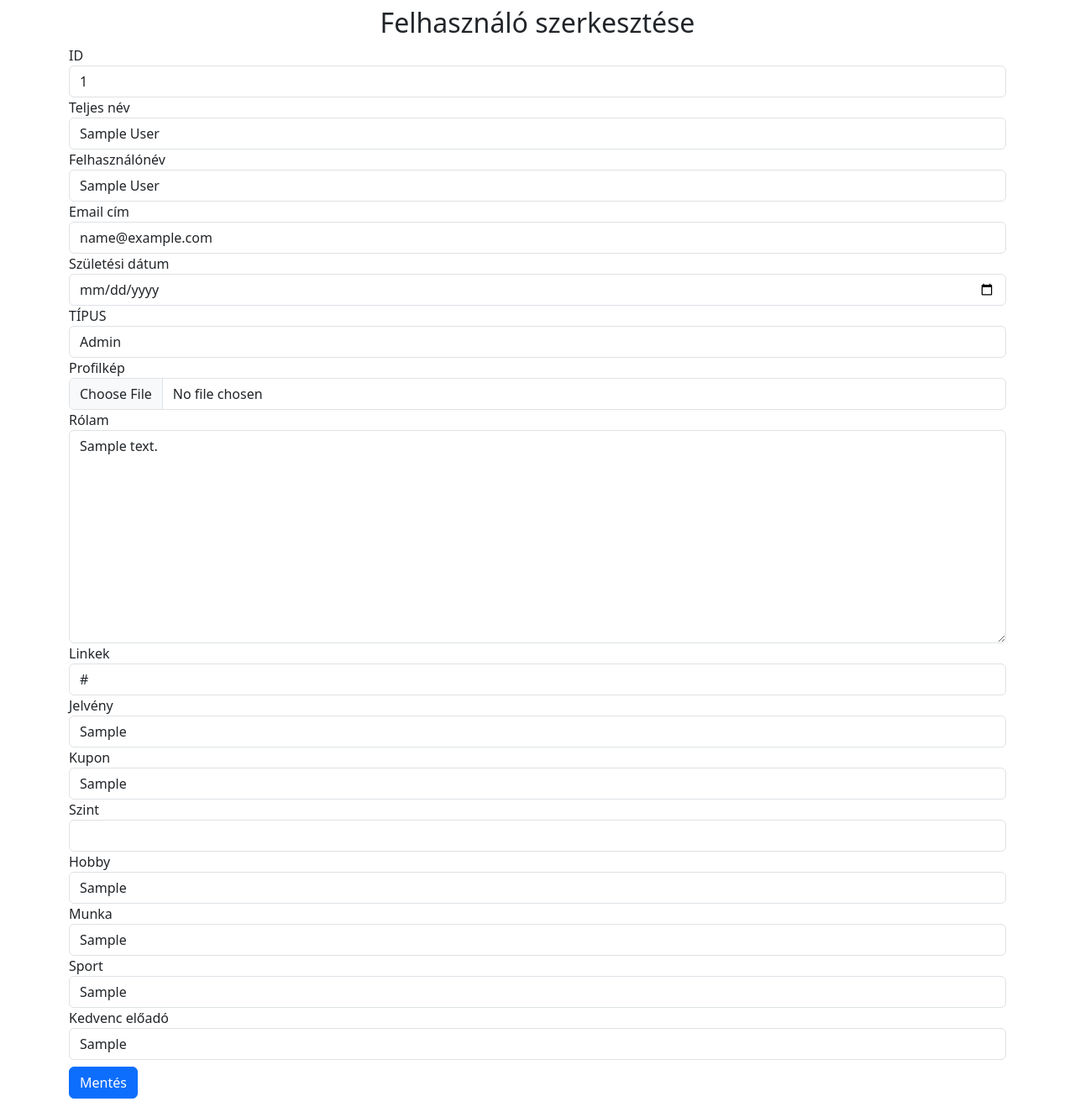
After one commit to badzso-boop/licit, a PHP site: page /components/user-edit.php?id=1 in a window 1280 px wide. The commit adds this page. Shown: the whole page at 84% size. Run offline with PHP 8.4, Linux system fonts and the light colour scheme; tables that the repository leaves empty or names only in its code hold one stand-in row (values such as "Sample post"); data that the repository does not hold is empty.

Commit message:
user edit

```diff
--- /dev/null
+++ b/components/header.php
@@ -0,0 +1,16 @@
+<head>
+    <meta charset="UTF-8">
+    <meta http-equiv="X-UA-Compatible" content="IE=edge">
+    <meta name="viewport" content="width=device-width, initial-scale=1.0">
+    <title>Adnijo</title>
+
+    <link href="https://cdn.jsdelivr.net/npm/bootstrap@5.3.0-alpha1/dist/css/bootstrap.min.css" rel="stylesheet" integrity="sha384-GLhlTQ8iRABdZLl6O3oVMWSktQOp6b7In1Zl3/Jr59b6EGGoI1aFkw7cmDA6j6gD" crossorigin="anonymous">
+    <link rel="stylesheet" href="https://cdn.jsdelivr.net/npm/bootstrap-icons@1.10.3/font/bootstrap-icons.css">
+
+    <script src="https://cdn.jsdelivr.net/npm/@popperjs/core@2.11.6/dist/umd/popper.min.js" integrity="sha384-oBqDVmMz9ATKxIep9tiCxS/Z9fNfEXiDAYTujMAeBAsjFuCZSmKbSSUnQlmh/jp3" crossorigin="anonymous"></script>
+    <script src="https://cdn.jsdelivr.net/npm/bootstrap@5.3.0-alpha1/dist/js/bootstrap.min.js" integrity="sha384-mQ93GR66B00ZXjt0YO5KlohRA5SY2XofN4zfuZxLkoj1gXtW8ANNCe9d5Y3eG5eD" crossorigin="anonymous"></script>
+
+
+    <script src="js/script.js"></script>
+    <link rel="stylesheet" href="css/style.css">
+</head>
--- /dev/null
+++ b/components/user-edit.php
@@ -0,0 +1,110 @@
+<?php include_once 'header.php' ?>
+<section>
+    <div class="container mt-2">
+        <h2 class="text-center">Felhasználó szerkesztése</h2>
+        <?php
+            require_once '../includes/dbh.inc.php';
+            require_once '../includes/functions.inc.php';
+
+            $id = $_GET["id"];
+
+            $user = getSpecificUser($conn, $id);
+
+            if ($user->num_rows > 0) {
+                while($seged = $user->fetch_assoc()) {
+                    echo '<form action="../includes/edit-user.inc.php" method="post">
+                            <div class="form-group">
+                                <!--ID-->
+                                <label for="exampleInputEmail1">ID</label>
+                                <input readonly type="number" name="id" class="form-control" placeholder="Teljes név" value="'.$seged["id"].'">
+                            </div>
+                            <div class="form-group">
+                                <!--TELJES NÉV-->
+                                <label for="exampleInputEmail1">Teljes név</label>
+                                <input type="text" name="name" class="form-control" placeholder="Teljes név" value="'.$seged["name"].'">
+                            </div>
+                            <div class="form-group">
+                                <!--FELHASZNÁLÓNÉV-->
+                                <label for="exampleInputEmail1">Felhasználónév</label>
+                                <input type="text" name="uname" class="form-control" placeholder="Felhasználónév" value="'.$seged["uname"].'">
+                            </div>
+                            <div class="form-group">
+                                <!--E-MAIL CÍM-->
+                                <label for="exampleInputEmail1">Email cím</label>
+                                <input type="email" name="email" class="form-control" placeholder="Email" value="'.$seged["email"].'">
+                            </div>
+                            <div class="form-group">
+                                <!--DÁTUM-->
+                                <label for="exampleInputEmail1">Születési dátum</label>
+                                <input type="date" name="borndate" class="form-control" value="'.$seged["bornDate"].'">
+                            </div>
+
+
+
+                            <div class="form-group">
+                                <!--TÍPUS-->
+                                <label for="exampleInputEmail1">TÍPUS</label>
+                                <select name="type" class="form-control">
+                                    <option value="admin">Admin</option>
+                                    <option value="user">Felhasználó</option>
+                                </select>
+                            </div>
+
+
+                            <div class="form-group">
+                                <!--PROFILKÉP-->
+                                <label for="exampleInputEmail1">Profilkép</label>
+                                <input type="file" name="profileImg" class="form-control">
+                            </div>
+                            <div class="form-group">
+                                <!--RÓLAM-->
+                                <label for="exampleInputEmail1">Rólam</label>
+                                <textarea name="about" cols="30" rows="10" class="form-control">'.$seged["about"].'</textarea>
+                            </div>
+                            <div class="form-group">
+                                <!--LINKEK-->
+                                <label for="exampleInputEmail1">Linkek</label>
+                                <input type="text" name="links" class="form-control" value="'.$seged["links"].'">
+                            </div>
+                            <div class="form-group">
+                                <!--JELVÉNY-->
+                                <label for="exampleInputEmail1">Jelvény</label>
+                                <input type="text" name="badge" class="form-control" value="'.$seged["badge"].'">
+                            </div>
+                            <div class="form-group">
+                                <!--KUPON-->
+                                <label for="exampleInputEmail1">Kupon</label>
+                                <input type="text" name="coupon" class="form-control" value="'.$seged["coupon"].'">
+                            </div>
+                            <div class="form-group">
+                                <!--SZINT-->
+                                <label for="exampleInputEmail1">Szint</label>
+                                <input type="number" name="level"  min="1" max="100" class="form-control" value="'.$seged["level"].'">
+                            </div>
+                            <div class="form-group">
+                                <!--HOBBY-->
+                                <label for="exampleInputEmail1">Hobby</label>
+                                <input type="text" name="hobby" class="form-control" value="'.$seged["hobby"].'">
+                            </div>
+                            <div class="form-group">
+                                <!--MUNKA-->
+                                <label for="exampleInputEmail1">Munka</label>
+                                <input type="text" name="work" class="form-control" value="'.$seged["work"].'">
+                            </div>
+                            <div class="form-group">
+                                <!--SPORT-->
+                                <label for="exampleInputEmail1">Sport</label>
+                                <input type="text" name="sport" class="form-control" value="'.$seged["sport"].'">
+                            </div>
+                            <div class="form-group">
+                                <!--KEDVENC ELŐADÓ-->
+                                <label for="exampleInputEmail1">Kedvenc előadó</label>
+                                <input type="text" name="music" class="form-control" value="'.$seged["music"].'">
+                            </div>
+                            <button type="submit" class="btn btn-primary mt-2" name="userEditSave">Mentés</button>
+                        </form>';
+                }
+            }
+        ?>
+    </div>
+</section>
--- a/css/style.css
+++ b/css/style.css
@@ -0,0 +1,13 @@
+.fade-out {
+	animation: fadeOut 2s;
+  	opacity: 0;
+}
+
+@keyframes fadeOut {
+  from {
+  	opacity: 1;
+  }
+  to {
+ 	opacity: 0;
+  }
+}
--- a/includes/functions.inc.php
+++ b/includes/functions.inc.php
@@ -92,7 +92,6 @@ function createUser($conn, $name, $email, $username, $bornDate, $pwd) {
 #endregion
 
 /*----------------------Belépés----------------*/
-
 #region
 function emptyInputLogin($username, $pwd) {
 	$result;
@@ -131,9 +130,38 @@ function loginUser($conn, $username, $pwd) {
 #endregion
 
 
+/*----------------------Felhasználók----------------*/
+
+#region
 function getUsers($conn) {
     $sql = "SELECT * FROM users";
 	$result = $conn->query($sql);
 
 	return $result;
 }
+
+function getSpecificUser($conn, $id) {
+	$sql = "SELECT * FROM users WHERE id=".$id.";";
+	$result = $conn->query($sql);
+
+	return $result;
+}
+
+function updateUser($conn, $id, $name, $uname, $email, $bornDate, $type, $profileImg, $about, $links, $badge, $coupon, $level, $hobby, $work, $sport, $music) {
+	$sql = "UPDATE users SET uname = ?, name = ?, email = ?,bornDate = ?,type = ?,profileImg = ?,about = ?,links = ?,badge = ?,coupon = ?,level = ?,hobby = ?,work = ?,sport = ?,music = ? WHERE id = ?";
+
+	$stmt = mysqli_stmt_init($conn);
+	if (!mysqli_stmt_prepare($stmt, $sql)) {
+	 	header("location: ../index.php?error=stmtfailed");
+		exit();
+	}
+
+	mysqli_stmt_bind_param($stmt, "ssssssssssssssss", $uname, $name, $email, $bornDate, $type, $profileImg, $about, $links, $badge, $coupon, $level, $hobby, $work, $sport, $music, $id);
+	mysqli_stmt_execute($stmt);
+	mysqli_stmt_close($stmt);
+	mysqli_close($conn);
+	header("location: ../index.php?error=noneEdit");
+	exit();
+}
+
+#endregion
--- a/js/script.js
+++ b/js/script.js
@@ -0,0 +1,22 @@
+function hello() {
+    console.log("Hello!");
+}
+
+function removeHideClass(id) {
+    document.getElementById(id).classList.remove('d-none')
+    let myTimeout = setTimeout(fadeOut.bind(null, id), 4000);
+    myTimeout = setTimeout(addHideClass.bind(null, id), 5000);
+}
+
+function fadeOut(id) {
+    document.getElementById(id).classList.add('fade-out')
+}
+
+function addHideClass(id) {
+    document.getElementById(id).classList.add('d-none')
+}
+
+function userEdit(id) {
+    console.log(id)
+    window.location.href = 'components/user-edit.php?id='+id;
+}
```
Also changed, not shown: components/list-users.php (added, +42 -0 lines), components/login.php (+8 -3 lines), components/signup.php (+17 -8 lines), includes/edit-user.inc.php (added, +28 -0 lines), index.php (+5 -61 lines), README.md.
